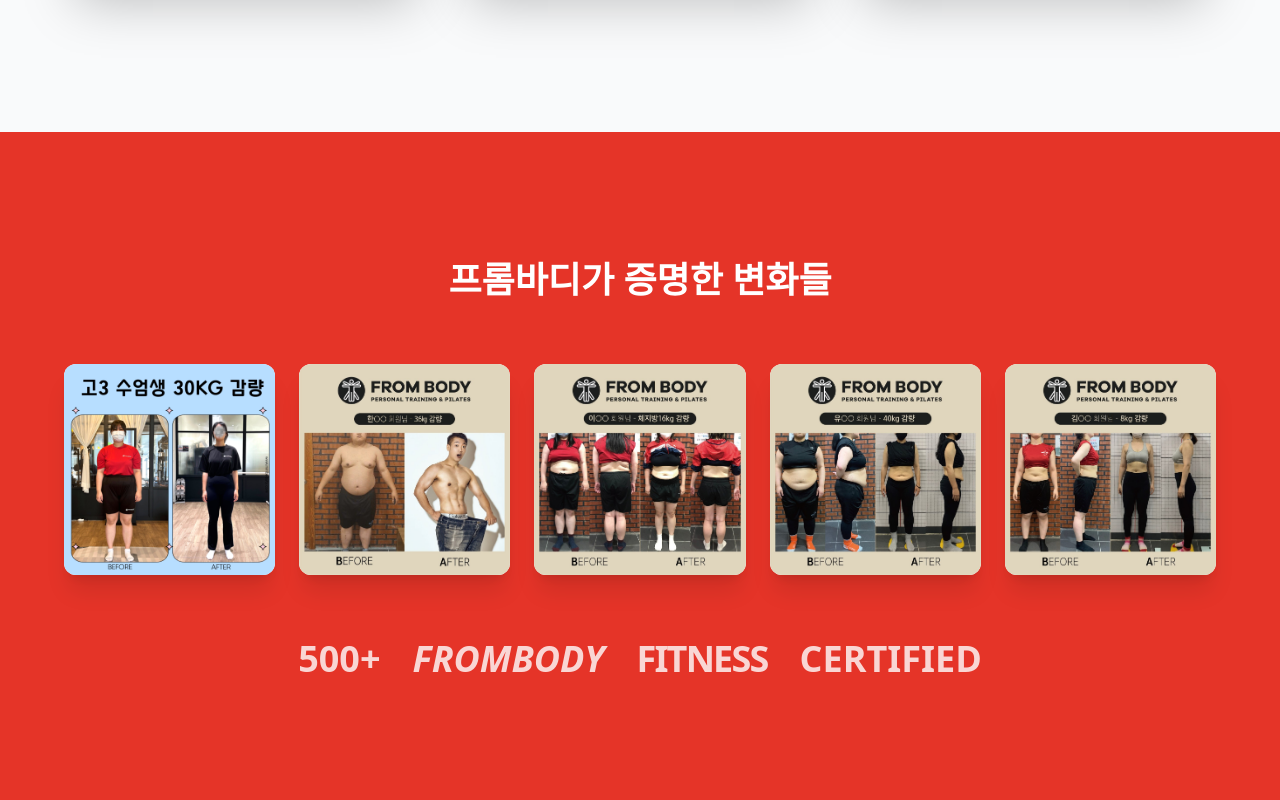
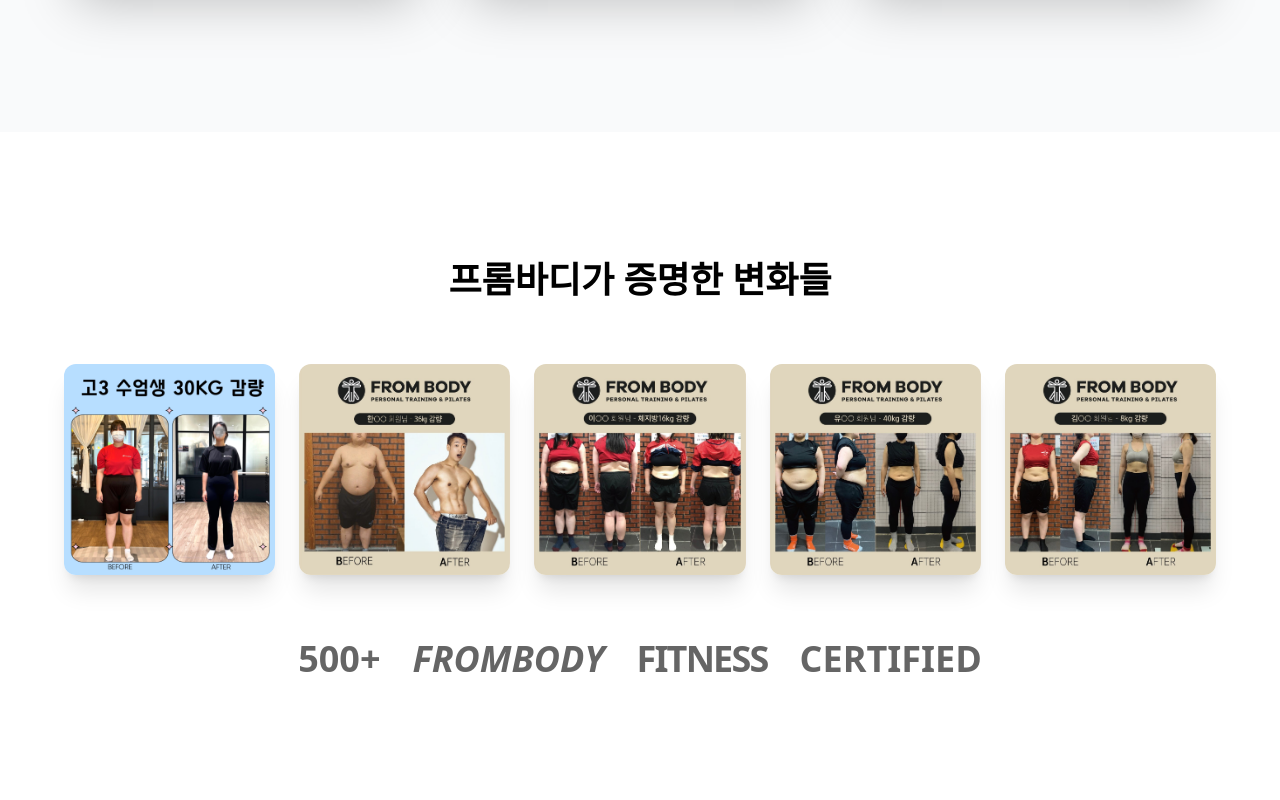
Before and after one commit to okmstyle-collab/from_body-landding, a React (Vite) app: page / in a window 1280 px wide. Shown: the part 4800-5600 px from the top of the page. Built offline with nearby package versions, Linux system fonts and the light colour scheme.

Commit message:
Revert transformation section background to original

```diff
--- a/src/App.tsx
+++ b/src/App.tsx
@@ -364,7 +364,7 @@ export default function App() {
 
       {/* 06. Results/Proof Section */}
       {/* 심리: 사회적 증거 & 후광 효과 */}
-      <section className="section-padding overflow-hidden bg-brand-point text-white">
+      <section className="section-padding overflow-hidden">
         <div className="max-w-7xl mx-auto px-4 text-center">
           <h2 className="text-4xl font-black mb-16">프롬바디가 증명한 변화들</h2>
           <div className="grid grid-cols-1 md:grid-cols-3 lg:grid-cols-5 gap-6">
@@ -374,7 +374,7 @@ export default function App() {
               </div>
             ))}
           </div>
-          <div className="mt-16 flex flex-wrap gap-8 justify-center items-center opacity-80 text-white">
+          <div className="mt-16 flex flex-wrap gap-8 justify-center items-center grayscale opacity-60">
             <div className="font-black text-4xl">500+</div>
             <div className="font-black text-4xl italic">FROMBODY</div>
             <div className="font-black text-4xl tracking-tighter">FITNESS</div>
```
